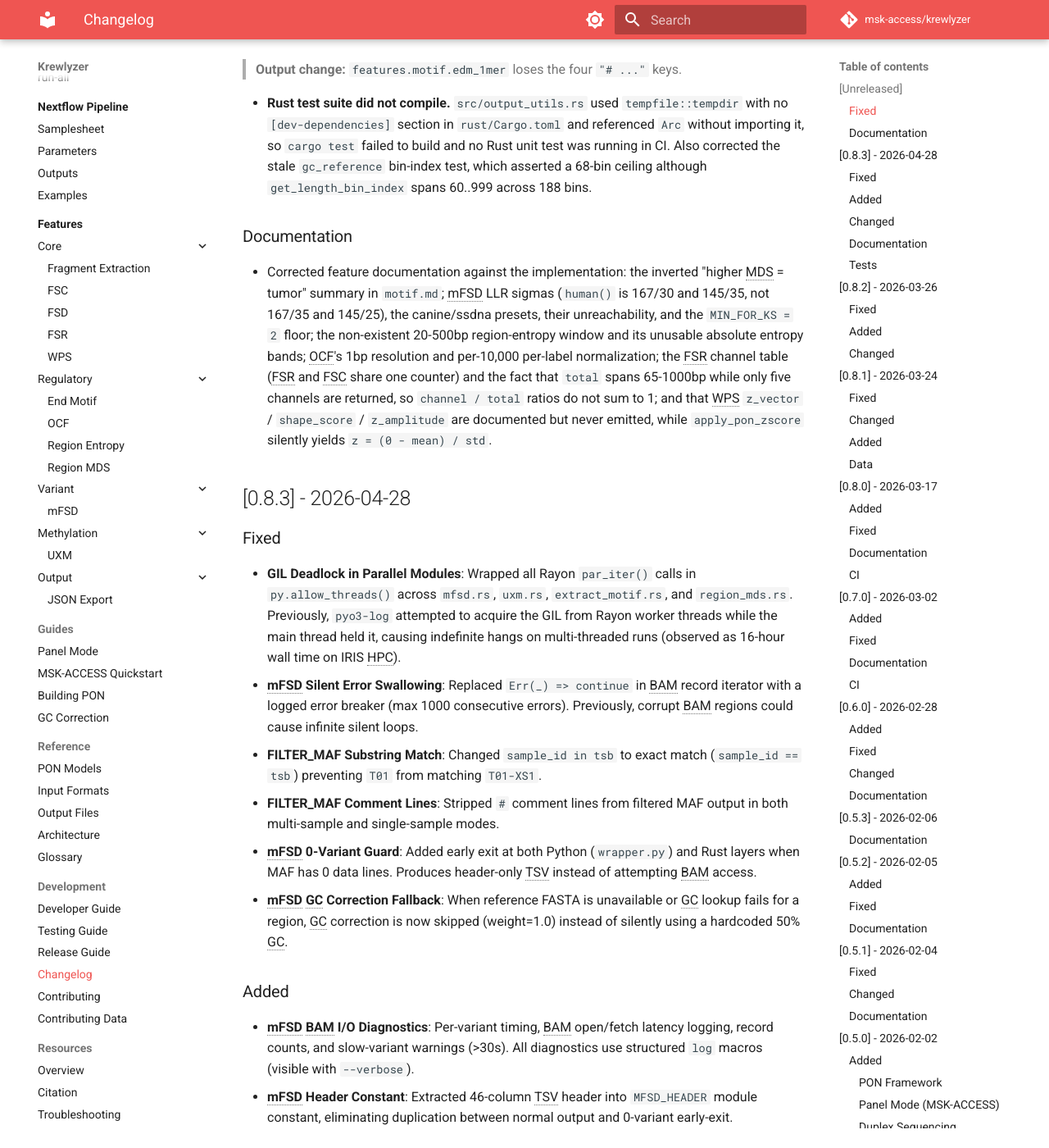
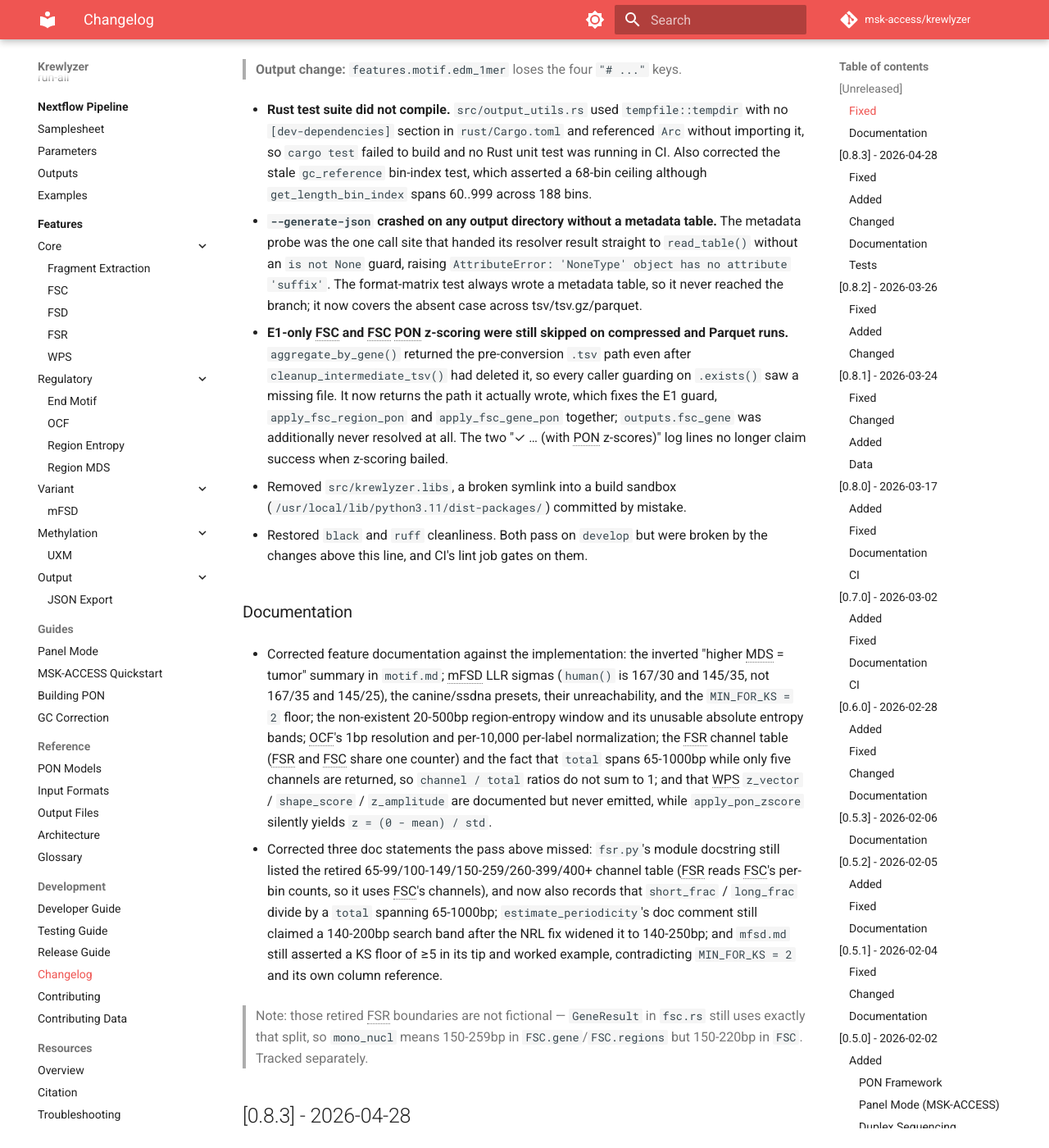
Before and after one commit to msk-access/krewlyzer, an MkDocs documentation site: the page built from docs/development/changelog.md, in a window 1280 px wide and 1400 px high, scrolled down 2405 px. Shown: the whole window at 82% size. Built offline with MkDocs 1.6.1 and Material for MkDocs 9.7.7, drawn with Linux system fonts in a browser that asks for light colours; comment, search, counter and statistics services are not loaded; the version menu is left out.

Commit message:
docs: correct three statements the audit pass missed
fsr.py's module docstring still listed the retired
65-99/100-149/150-259/260-399/400+ channel table that commit 7740fd0 removed
from fsr.md. FSR reads FSC's per-bin counts (fsc_counts.*), so it uses FSC's
channels. Also records that short/long are deliberately not a partition
(mono_nucl is excluded so the ratio contrasts the two tails) and that
short_frac / long_frac divide by a `total` spanning 65-1000bp, giving them a
sample-dependent denominator that short_long_ratio does not have -- ultra_long
measures 1.96-5.35% of total across real samples.

estimate_periodicity()'s doc comment still claimed a 140-200bp search band
after the NRL fix widened it to 140-250bp.

mfsd.md asserted a KS floor of >=5 in both its tip and its worked example,
contradicting MIN_FOR_KS = 2 and the column reference in the same file. The
example printed KS_Valid = FALSE for ALT_Count = 3, a value the code cannot
produce. Reframed around what the tool actually reports, keeping the real
caution: KS_Valid = TRUE at n = 3 does not mean the p-value is well-powered.

The retired FSR boundaries turn out not to be fictional -- GeneResult in fsc.rs
still uses exactly that split, so mono_nucl means 150-259bp in FSC.gene and
FSC.regions but 150-220bp in FSC. Recorded in CHANGELOG; tracked separately
since aligning them changes published values.

Co-Authored-By: Claude Fable 5 <noreply@anthropic.com>

```diff
--- a/CHANGELOG.md
+++ b/CHANGELOG.md
@@ -113,6 +113,28 @@ All notable changes to this project will be documented in this file.
   `gc_reference` bin-index test, which asserted a 68-bin ceiling although
   `get_length_bin_index` spans 60..999 across 188 bins.
 
+- **`--generate-json` crashed on any output directory without a metadata
+  table.** The metadata probe was the one call site that handed its resolver
+  result straight to `read_table()` without an `is not None` guard, raising
+  `AttributeError: 'NoneType' object has no attribute 'suffix'`. The
+  format-matrix test always wrote a metadata table, so it never reached the
+  branch; it now covers the absent case across tsv/tsv.gz/parquet.
+
+- **E1-only FSC and FSC PON z-scoring were still skipped on compressed and
+  Parquet runs.** `aggregate_by_gene()` returned the pre-conversion `.tsv` path
+  even after `cleanup_intermediate_tsv()` had deleted it, so every caller
+  guarding on `.exists()` saw a missing file. It now returns the path it
+  actually wrote, which fixes the E1 guard, `apply_fsc_region_pon` and
+  `apply_fsc_gene_pon` together; `outputs.fsc_gene` was additionally never
+  resolved at all. The two "✓ … (with PON z-scores)" log lines no longer claim
+  success when z-scoring bailed.
+
+- Removed `src/krewlyzer.libs`, a broken symlink into a build sandbox
+  (`/usr/local/lib/python3.11/dist-packages/`) committed by mistake.
+
+- Restored `black` and `ruff` cleanliness. Both pass on `develop` but were
+  broken by the changes above this line, and CI's lint job gates on them.
+
 ### Documentation
 
 - Corrected feature documentation against the implementation: the inverted
@@ -126,6 +148,19 @@ All notable changes to this project will be documented in this file.
   sum to 1; and that WPS `z_vector` / `shape_score` / `z_amplitude` are
   documented but never emitted, while `apply_pon_zscore` silently yields
   `z = (0 - mean) / std`.
+
+- Corrected three doc statements the pass above missed: `fsr.py`'s module
+  docstring still listed the retired 65-99/100-149/150-259/260-399/400+ channel
+  table (FSR reads FSC's per-bin counts, so it uses FSC's channels), and now
+  also records that `short_frac` / `long_frac` divide by a `total` spanning
+  65-1000bp; `estimate_periodicity`'s doc comment still claimed a 140-200bp
+  search band after the NRL fix widened it to 140-250bp; and `mfsd.md` still
+  asserted a KS floor of ≥5 in its tip and worked example, contradicting
+  `MIN_FOR_KS = 2` and its own column reference.
+
+  > Note: those retired FSR boundaries are not fictional — `GeneResult` in
+  > `fsc.rs` still uses exactly that split, so `mono_nucl` means 150-259bp in
+  > `FSC.gene`/`FSC.regions` but 150-220bp in `FSC`. Tracked separately.
 
 ## [0.8.3] - 2026-04-28
 
```
Also changed, not shown: docs/features/variant/mfsd.md (+10 -5 lines), 2 other files.
